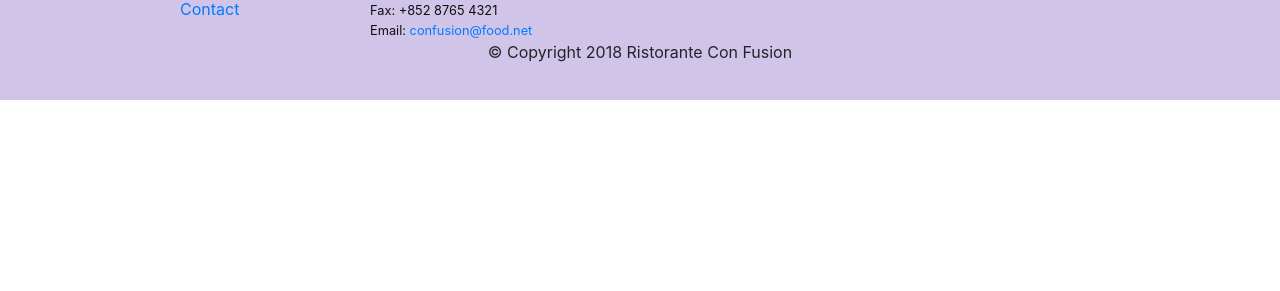
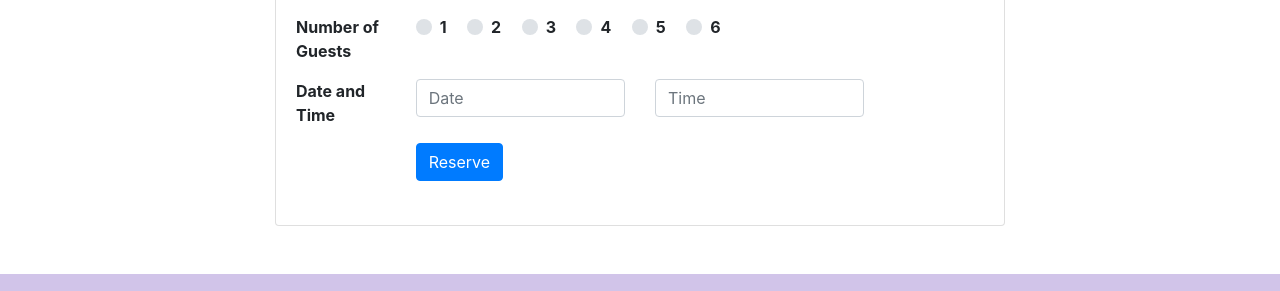
Before and after one commit to Victor-Abidoye/conFusion, a website: page index.html in a window 1280 px wide. Shown: the part 1206-1497 px from the top of the page. Before the commit the page ends 1306 px from the top, so only its background shows below. Drawn offline with nearby package versions, Linux system fonts and the light colour scheme.

Commit message:
Assignment Two

```diff
--- a/index.html
+++ b/index.html
@@ -41,7 +41,14 @@
                     <p>We take inspiration from the World's best cuisines, and create a unique fusion experience. Our lipsmacking creations will tickle your culinary senses!</p>
                 </div>
                 <div class="col-12 col-sm-6 align-self-center">
-                    <img src="img/logo.png" alt="Logo" class="img-fluid">
+                    <div class="row">
+                        <div class="col-12 col-sm-6">
+                             <img src="img/logo.png" alt="Logo" class="img-fluid">
+                        </div>
+                        <div class="col-12 col-sm-6 align-self-center btn-block">
+                            <a href="#reserve" role="button" class="btn btn-warning btn-lg">Reserve Table</a>
+                        </div>
+                    </div>
                 </div>
             </div>
         </div>
@@ -69,8 +76,14 @@
                 <h3>This Month's Promotions</h3>
             </div>
             <div class="col col-sm col-md">
-                <h2>Weekend Grand Buffet</h2>
-                <p>Featuring mouthwatering combinations with a choice of five different salads, six enticing appetizers, six main entrees and five choicest desserts. Free flowing bubbly and soft drinks. All for just $19.99 per person </p>
+                <div class="media">
+                    <div class="media-body">
+                        <h2>Weekend Grand Buffet <span class="badge badge-danger">NEW</span></h2>
+                        <p>Featuring mouthwatering combinations with a choice of five different salads, six enticing appetizers, six main entrees and five choicest desserts. Free flowing bubbly and soft drinks. All for just $19.99 per person </p>
+                    </div>
+                    <img src="img/buffet.png" alt="" class="d-flex img-thumbnail ml-3 align-self-center">
+                </div>
+
             </div>
         </div>
 
@@ -85,6 +98,67 @@
                         <h2>Alberto Somayya</h2>
                         <h4>Executive Chef</h4>
                         <p>Award winning three-star Michelin chef with wide International experience having worked closely with whos-who in the culinary world, he specializes in creating mouthwatering Indo-Italian fusion experiences. </p>
+                    </div>
+                </div>
+            </div>
+        </div>
+
+        <div class="row mb-5 mt-5" id="reserve">
+            <div class="col-12 col-sm-8 offset-sm-2">
+                <div class="card">
+                    <div class="card-header bg- bg- bg-warning">
+                    <h2>Reserve a Table</h2>
+                    </div>
+                    <div class="card-body">
+                        <form>
+                            <dl class="row">
+                                <dt class="col-12 col-sm-2">Number of Guests</dt>
+                                <dd class="col-12 col-sm-10">
+                                    <div  class="custom-control custom-radio custom-control-inline">
+                                        <input type="radio" name="1" id="1" class="custom-control-input" >
+                                        <label class="custom-control-label" for="1"><strong>1</strong></label>
+                                    </div>
+                                    <div class="custom-control custom-radio custom-control-inline">
+                                        <input type="radio" name="2" id="2" class="custom-control-input" >
+                                        <label class="custom-control-label" for="2"><strong>2</strong></label>
+                                    </div>
+                                    <div class="custom-control custom-radio custom-control-inline">
+                                        <input type="radio" name="3" id="3" class="custom-control-input" >
+                                        <label class="custom-control-label" for="3"><strong>3</strong></label>
+                                    </div>
+                                    <div class="custom-control custom-radio custom-control-inline">
+                                        <input type="radio" name="4" id="4" class="custom-control-input" >
+                                        <label class="custom-control-label" for="4"><strong>4</strong></label>
+                                    </div>
+                                    <div class="custom-control custom-radio custom-control-inline">
+                                        <input type="radio" name="5" id="5" class="custom-control-input" >
+                                        <label class="custom-control-label" for="5"><strong>5</strong></label>
+                                    </div>
+                                    <div class="custom-control custom-radio custom-control-inline">
+                                        <input type="radio" name="6" id="6" class="custom-control-input" >
+                                        <label class="custom-control-label" for="6"><strong>6</strong></label>
+                                    </div>
+                                </dd>
+                            </dl>
+                            <dl class="row">
+                                <dt class="col-12 col-sm-2">
+                                    Date and Time
+                                </dt>
+                                <dd class="col-12 col-sm-4">
+                                    <input type="text" class="form-control" name="date" id="date" placeholder="Date">
+                                </dd>
+                                <dd class="col-12 col-sm-4">
+                                    <input type="text" class="form-control" name="time" id="time" placeholder="Time">
+                                </dd>
+                            </dl>
+                            <dl class="row">
+                                <dd class="col-11 offset-sm-2">
+                                    <button class="btn btn-primary" type="submit">
+                                        Reserve
+                                    </button>
+                                </dd>
+                            </dl>
+                        </form>
                     </div>
                 </div>
             </div>
```
